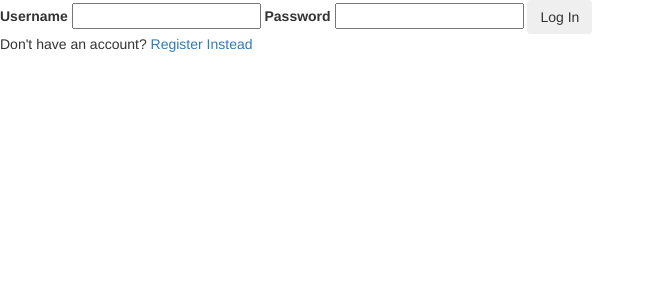
After one commit to markgao722/SmallSite, a Flask app: page /login in a window 1280 px wide. The commit adds this page. Shown: the top 300 px of the page, without its empty margins (0-655 px from the left). Run offline with Flask 2, Linux system fonts and the light colour scheme; some libraries are stand-ins or nearby versions.

Commit message:
Preliminary login forms, but password validation and redirects not working

```diff
--- a/app.py
+++ b/app.py
@@ -1,7 +1,10 @@
-from flask import Flask, render_template
+from flask import Flask, render_template, flash, redirect
 from flask_sqlalchemy import SQLAlchemy
+import forms
+
 
 app = Flask(__name__)
+app.config["SECRET_KEY"] = "notsosecret"  # required for CSRF i.e. form.hidden_tag()
 
 app.config["SQLALCHEMY_DATABASE_URI"] = "sqlite:///demo.db"
 db = SQLAlchemy(app)
@@ -14,13 +17,32 @@ class Agenda(db.Model):
         return self.id
 
 
-@app.route("/", methods=['POST', 'GET',])
+@app.route("/", methods=['POST', 'GET'])
 def index():
     return render_template("index.html")
 
 
-@app.route("/contact")
+@app.route("/contact", methods=['POST', 'GET'])
 def contact():
     return render_template("contact.html")
 
-app.run(debug=True)
+
+@app.route("/register", methods=['POST', 'GET'])
+def register():
+    f = forms.RegistrationFm()
+
+    if f.validate_on_submit():
+        flash(f"An account has been created for {f.username.data}", 'success')  # second arg captures bootstrap result success
+        return redirect(url_for('index'))
+
+    return render_template("register.html", title="Register", form=f)
+
+
+@app.route("/login", methods=['POST', 'GET'])
+def login():
+    f = forms.LoginFm()
+    return render_template("login.html", title="Login", form=f)
+
+
+if __name__ == "__main__":
+    app.run(debug=True)
--- /dev/null
+++ b/forms.py
@@ -0,0 +1,37 @@
+from flask_wtf import FlaskForm
+from wtforms import StringField, PasswordField, SubmitField, BooleanField
+from wtforms.validators import DataRequired, Length, EqualTo, Regexp
+
+
+class RegistrationFm(FlaskForm):
+    # all elements of the form are attributes of a Flaskform class
+    user = StringField("Username", validators=[
+        DataRequired(),
+        Length(min=2, max=20),
+        Regexp("[A-z]+|[0-9]+[0-9]|[A-z]")  # PasswordField has builtin RE but anonymizes text input
+    ])
+
+    password = StringField("Password", validators=[
+        DataRequired(),
+        Length(min=3, max=50),
+    ])
+
+    password_confirm = StringField("Confirm Password", validators=[
+        DataRequired(),
+        EqualTo("Password")
+    ])
+
+    submit_btn = SubmitField("Register")
+
+class LoginFm(FlaskForm):
+    user = StringField("Username", validators=[
+        DataRequired(),
+        Length(min=2, max=30),
+    ])
+
+    password = PasswordField("Password", validators=[
+        DataRequired(),
+    ])
+
+    remember = BooleanField("Remember Me")
+    submit_btn = SubmitField("Log In")
--- a/templates/base.html
+++ b/templates/base.html
@@ -9,21 +9,18 @@
     {% block head %} {% endblock %}
 </head>
 <body>
-    <div class="container-fluid">
-        <nav class="navbar navbar-expand-lg navbar-light bg-light">
-            <a class="navbar-brand" href="#">Navbar</a>
+    <!-- displays flash text with second argument "success" -->
+    {% with messages=get_flashed_messages(with_categories=True) %}
+        {% if messages %}
+            {% for category, message in messages %}
+                <div class="alert-{{ category }}">  <!-- alert-sucess is a bootstrap feature -->
+                    {{ message }}
+                </div>
+            {% endfor %}
+        {% endif %}
+    {% endwith %}
 
-            <div class="navbar-collapse">
-                <ul class="navbar-nav">
-                    <li class="nav-item">
-                        <a class="nav-link" href="#">Home</a>
-                    </li>
-                </ul>
-            </div>
-
-
-
-        </nav>
-    </div>
+    <!-- inhereting templates data goes below -->
+    {% block content %} {% endblock %}
 </body>
 </html>
--- /dev/null
+++ b/templates/login.html
@@ -0,0 +1,18 @@
+{% extends 'base.html' %}
+{% block content %}
+    <form method="POST" action="">
+        {{ form.hidden_tag() }} <!--- protects against CSRF attack -->
+
+        {{ form.user.label() }}
+        {{ form.user() }}
+        {{ form.password.label() }}
+        {{ form.password() }}
+
+        {{ form.submit_btn(class="btn") }}  <!-- apply classes like this -->
+    </form>
+    <div>
+        Don't have an account? <a href="{{ url_for('register') }}">Register Instead</a>
+
+    </div>
+
+{% endblock content %}
```
Also changed, not shown: templates/register.html (added, +20 -0 lines).
